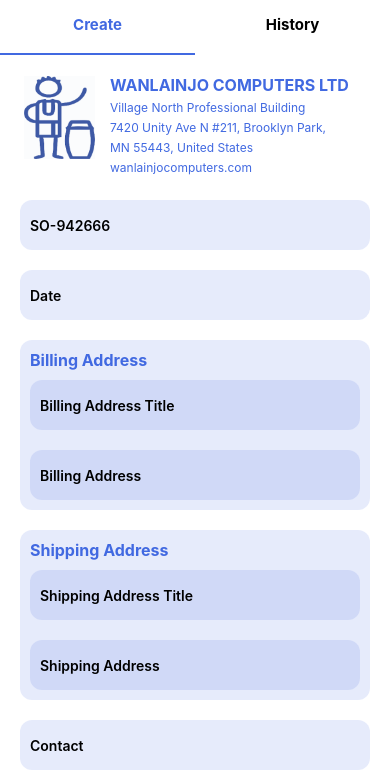
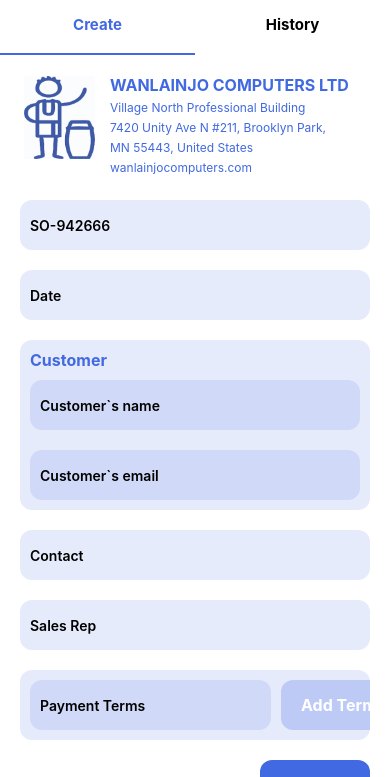
Before and after one commit to Wanlainjo-development-team/recido, a React Native app: screen / in a window 390 px wide. Shown: the top 777 px of the page. Built offline with nearby package versions, Linux system fonts and the light colour scheme.

Commit message:
update invoice

```diff
--- a/app/features/useFormSlice.js
+++ b/app/features/useFormSlice.js
@@ -5,10 +5,8 @@
     initialState: {
         order: `SO-${(Math.floor(Math.random() * 900000) + 100000)}`,
         date: '',
-        billingAddressTitle: '',
-        billingAddress: '',
-        shippingAddressTitle: '',
-        shippingAddress: '',
+        customerName: '',
+        customerEmail: '',
         contact: '',
         salesRep: '',
         paymentTerms: [],
@@ -25,17 +23,11 @@
         setDate: (state, action) => {
             state.date = action.payload
         },
-        setBillingAddressTitle: (state, action) => {
-            state.billingAddressTitle = action.payload
+        setCustomerName: (state, action) => {
+            state.customerName = action.payload
         },
-        setBillingAddress: (state, action) => {
-            state.billingAddress = action.payload
-        },
-        setShippingAddressTitle: (state, action) => {
-            state.shippingAddressTitle = action.payload
-        },
-        setShippingAddress: (state, action) => {
-            state.shippingAddress = action.payload
+        setCustomerEmail: (state, action) => {
+            state.customerEmail = action.payload
         },
         setContact: (state, action) => {
             state.contact = action.payload
@@ -74,10 +66,8 @@
 export const {
     setOrder,
     setDate,
-    setBillingAddress,
-    setBillingAddressTitle,
-    setShippingAddressTitle,
-    setShippingAddress,
+    setCustomerEmail,
+    setCustomerName,
     setContact,
     setSalesRep,
     setPaymentTerms,
--- a/app/screens/createInvoice/index.jsx
+++ b/app/screens/createInvoice/index.jsx
@@ -13,10 +13,8 @@
 import {
   setOrder,
   setDate,
-  setBillingAddress,
-  setBillingAddressTitle,
-  setShippingAddressTitle,
-  setShippingAddress,
+  setCustomerEmail,
+  setCustomerName,
   setContact,
   setSalesRep,
   setPaymentTerms,
@@ -43,7 +41,7 @@
   const navigation = useNavigation()
   const dispatch = useDispatch()
 
-  const { order, date, billingAddressTitle, billingAddress, shippingAddressTitle, shippingAddress, contact, salesRep, paymentTerms, items, subTotal, vat, total, useVAT } = useSelector(state => state.form)
+  const { order, date, customerName, customerEmail, contact, salesRep, paymentTerms, items, subTotal, vat, total, useVAT } = useSelector(state => state.form)
 
   const [loading, setLoading] = useState(false)
   const [initialTerm, setInitialTerm] = useState('')
@@ -114,18 +112,11 @@
       <div
           style="width: 100%; display: flex; justify-content: space-between; align-items: flex-start; flex-wrap: wrap; margin-top: 2em;">
           <div style="width: 50%; display: flex; justify-content: flex-start; align-items: flex-start;">
-              <span style="font-size: .8rem; color: #0374E5;">Billing Address</span>
+              <span style="font-size: .8rem; color: #0374E5;">Customer</span>
 
               <div style="margin-left: 90px;">
-                  <p style="font-size: .8rem; font-weight: 700; width: 150px;">${billingAddressTitle}</p>
-                  <p style="font-size: .8rem; width: 150px;">${billingAddress}</p>
-              </div>
-          </div>
-          <div style="width: 50%; display: flex; justify-content: flex-start; align-items: flex-start;">
-              <span style="font-size: .8rem; color: #0374E5;">Shipping Address</span>
-
-              <div style="margin-left: 90px;">
-                  <p style="font-size: .8rem; font-weight: 700; width: 150px;">${shippingAddressTitle}</p>
+                  <p style="font-size: .8rem; font-weight: 700; width: 150px;">${customerName}</p>
+                  <p style="font-size: .8rem; width: 150px;">${customerEmail}</p>
               </div>
           </div>
           <div
@@ -193,9 +184,9 @@
           </table>
       </div>
       <div style="width: 100%; text-align: center; border: 2px solid black; padding: .3em; margin-top: 2em;">
-        <strong>Disclaimer: </strong> <span>All products are tested and trusted in good working condition. No returns. <br>
-        Products can only be exchanged with the same cash value. All sales are final.</span>
-    </div>
+            <strong>Disclaimer: </strong> <span style="font-size: 0.5rem">All products are tested and trusted in good working condition. No returns. <br>
+            Products can only be exchanged with the same cash value. All sales are final.</span>
+        </div>
   </body>
   </html>
   `;
@@ -220,10 +211,8 @@
     await addDoc(collection(db, 'invoices'), {
       order,
       date,
-      billingAddressTitle,
-      billingAddress,
-      shippingAddressTitle,
-      shippingAddress,
+      customerName,
+      customerEmail,
       contact,
       salesRep,
       paymentTerms,
@@ -268,7 +257,7 @@
   }
 
   const disableButton = () => {
-    if (date != '' && (billingAddressTitle != '' || billingAddress != '') && (shippingAddressTitle != '' || shippingAddress != '') && contact != '' && salesRep != '' && items.length >= 1)
+    if (date != '' && (customerName != '' || customerEmail != '') && contact != '' && salesRep != '' && items.length >= 1)
       setButtonVisiblity(true)
     else setButtonVisiblity(false)
   }
@@ -301,24 +290,20 @@
         <TextInput placeholder='Order' style={styles.input} value={order} onChangeText={e => dispatch(setOrder(e))} readOnly={true} />
         <TextInput placeholder='Date' style={styles.input} value={date} onChangeText={e => dispatch(setDate(e))} />
 
-        <View style={styles.billingAddress}>
-          <Text style={styles.billingAddressText}>Billing Address</Text>
-          <TextInput placeholder='Billing Address Title' style={styles.input} value={billingAddressTitle} onChangeText={e => dispatch(setBillingAddressTitle(e))} />
-          <TextInput placeholder='Billing Address' style={{ ...styles.input, marginBottom: 0 }} value={billingAddress} onChangeText={e => dispatch(setBillingAddress(e))} />
+        <View style={styles.customerEmail}>
+          <Text style={styles.customerEmailText}>Customer</Text>
+          <TextInput placeholder='Customer`s name' style={styles.input} value={customerName} onChangeText={e => dispatch(setCustomerName(e))} />
+          <TextInput placeholder='Customer`s email' style={{ ...styles.input, marginBottom: 0 }} value={customerEmail} onChangeText={e => dispatch(setCustomerEmail(e))} />
         </View>
 
-        <View style={styles.billingAddress}>
-          <Text style={styles.billingAddressText}>Shipping Address</Text>
-          <TextInput placeholder='Shipping Address Title' style={styles.input} value={shippingAddressTitle} onChangeText={e => dispatch(setShippingAddressTitle(e))} />
-          <TextInput placeholder='Shipping Address' style={{ ...styles.input, marginBottom: 0 }} value={shippingAddress} onChangeText={e => dispatch(setShippingAddress(e))} />
-        </View>
         <TextInput placeholder='Contact' style={styles.input} value={contact} onChangeText={e => dispatch(setContact(e))} />
         <TextInput placeholder='Sales Rep' style={styles.input} value={salesRep} onChangeText={e => dispatch(setSalesRep(e))} />
 
         <View style={styles.terms}>
           <View style={styles.termsControl}>
             <TextInput placeholder='Payment Terms' style={{ ...styles.input, flex: 1, marginRight: 10, marginBottom: 0 }} value={initialTerm} onChangeText={setInitialTerm} />
-            <TouchableOpacity style={styles.termsControlButton} onPress={() => {
+            <TouchableOpacity disabled={initialTerm == '' ? true : false} style={{ ...styles.termsControlButton, backgroundColor: initialTerm == '' ? `${color.accent}40` : color.accent }} onPress={() => {
+              if (initialTerm == '') return
               dispatch(setPaymentTerms(initialTerm))
               setInitialTerm('')
             }}>
--- a/app/screens/createInvoice/styles.js
+++ b/app/screens/createInvoice/styles.js
@@ -93,14 +93,14 @@
         fontWeight: '600'
     },
 
-    billingAddress: {
+    customerEmail: {
         backgroundColor: `${color.accent}20`,
         padding: 10,
         borderRadius: 12,
         marginBottom: 20
     },
 
-    billingAddressText: {
+    customerEmailText: {
         fontSize: 16,
         fontWeight: 'bold',
         color: color.accent,
--- a/app/screens/history/index.jsx
+++ b/app/screens/history/index.jsx
@@ -49,12 +49,8 @@
                                             <Text>{item?.date}</Text>
                                         </View>
                                         <View style={styles.contentItem}>
-                                            <Text>Billing Address</Text>
-                                            <Text>{item?.billingAddressTitle}</Text>
-                                        </View>
-                                        <View style={styles.contentItem}>
-                                            <Text>Shipping Address</Text>
-                                            <Text>{item?.shippingAddressTitle}</Text>
+                                            <Text>Customer</Text>
+                                            <Text>{item?.customerName}</Text>
                                         </View>
                                     </View>
                                 </Pressable>
--- a/app/screens/previewHistoryInvoice/index.jsx
+++ b/app/screens/previewHistoryInvoice/index.jsx
@@ -16,7 +16,7 @@
   const route = useRoute()
   const navigation = useNavigation()
 
-  const { order, date, billingAddressTitle, billingAddress, shippingAddressTitle, shippingAddress, contact, salesRep, paymentTerms, items, subTotal, vat, total } = route.params.invoice
+  const { order, date, customerName, customerEmail, contact, salesRep, paymentTerms, items, subTotal, vat, total } = route.params.invoice
 
   const html = `
   <html lang="en">
@@ -79,18 +79,11 @@
       <div
           style="width: 100%; display: flex; justify-content: space-between; align-items: flex-start; flex-wrap: wrap; margin-top: 2em;">
           <div style="width: 50%; display: flex; justify-content: flex-start; align-items: flex-start;">
-              <span style="font-size: .8rem; color: #0374E5;">Billing Address</span>
+              <span style="font-size: .8rem; color: #0374E5;">Customer</span>
 
               <div style="margin-left: 90px;">
-                  <p style="font-size: .8rem; font-weight: 700; width: 150px;">${billingAddressTitle}</p>
-                  <p style="font-size: .8rem; width: 150px;">${billingAddress}</p>
-              </div>
-          </div>
-          <div style="width: 50%; display: flex; justify-content: flex-start; align-items: flex-start;">
-              <span style="font-size: .8rem; color: #0374E5;">Shipping Address</span>
-
-              <div style="margin-left: 90px;">
-                  <p style="font-size: .8rem; font-weight: 700; width: 150px;">${shippingAddressTitle}</p>
+                  <p style="font-size: .8rem; font-weight: 700; width: 150px;">${customerName}</p>
+                  <p style="font-size: .8rem; width: 150px;">${customerEmail}</p>
               </div>
           </div>
           <div
@@ -158,7 +151,7 @@
           </table>
       </div>
       <div style="width: 100%; text-align: center; border: 2px solid black; padding: .3em; margin-top: 2em;">
-            <strong>Disclaimer: </strong> <span>All products are tested and trusted in good working condition. No returns. <br>
+            <strong>Disclaimer: </strong> <span style="font-size: 0.5rem">All products are tested and trusted in good working condition. No returns. <br>
             Products can only be exchanged with the same cash value. All sales are final.</span>
         </div>
   </body>
--- a/app/screens/previewInvoice/index.jsx
+++ b/app/screens/previewInvoice/index.jsx
@@ -14,7 +14,7 @@
 import { useNavigation } from '@react-navigation/native';
 
 const PreviewInvoice = () => {
-    const { order, date, billingAddressTitle, billingAddress, shippingAddressTitle, shippingAddress, contact, salesRep, paymentTerms, items, subTotal, vat, total } = useSelector(state => state.form)
+    const { order, date, customerName, customerEmail, contact, salesRep, paymentTerms, items, subTotal, vat, total } = useSelector(state => state.form)
 
     const navigation = useNavigation()
 
@@ -79,18 +79,11 @@
       <div
           style="width: 100%; display: flex; justify-content: space-between; align-items: flex-start; flex-wrap: wrap; margin-top: 2em;">
           <div style="width: 50%; display: flex; justify-content: flex-start; align-items: flex-start;">
-              <span style="font-size: .8rem; color: #0374E5;">Billing Address</span>
+              <span style="font-size: .8rem; color: #0374E5;">Customer</span>
 
               <div style="margin-left: 90px;">
-                  <p style="font-size: .8rem; font-weight: 700; width: 150px;">${billingAddressTitle}</p>
-                  <p style="font-size: .8rem; width: 150px;">${billingAddress}</p>
-              </div>
-          </div>
-          <div style="width: 50%; display: flex; justify-content: flex-start; align-items: flex-start;">
-              <span style="font-size: .8rem; color: #0374E5;">Shipping Address</span>
-
-              <div style="margin-left: 90px;">
-                  <p style="font-size: .8rem; font-weight: 700; width: 150px;">${shippingAddressTitle}</p>
+                  <p style="font-size: .8rem; font-weight: 700; width: 150px;">${customerName}</p>
+                  <p style="font-size: .8rem; width: 150px;">${customerEmail}</p>
               </div>
           </div>
           <div
@@ -158,9 +151,9 @@
           </table>
       </div>
       <div style="width: 100%; text-align: center; border: 2px solid black; padding: .3em; margin-top: 2em;">
-        <strong>Disclaimer: </strong> <span>All products are tested and trusted in good working condition. No returns. <br>
-        Products can only be exchanged with the same cash value. All sales are final.</span>
-    </div>
+            <strong>Disclaimer: </strong> <span style="font-size: 0.5rem">All products are tested and trusted in good working condition. No returns. <br>
+            Products can only be exchanged with the same cash value. All sales are final.</span>
+        </div>
   </body>
   </html>
   `;
```
Also changed, not shown: app.json (+9 -2 lines).
